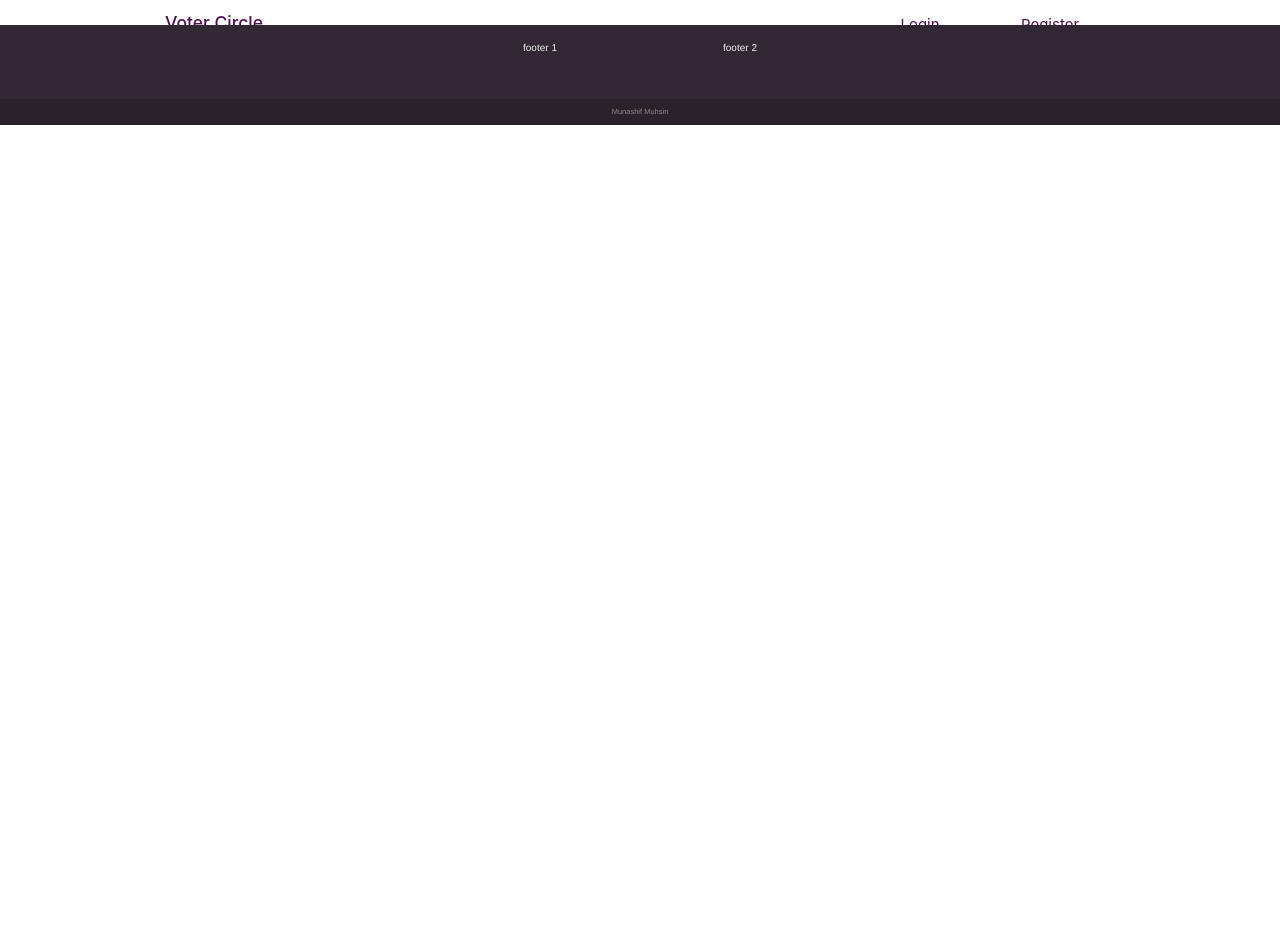
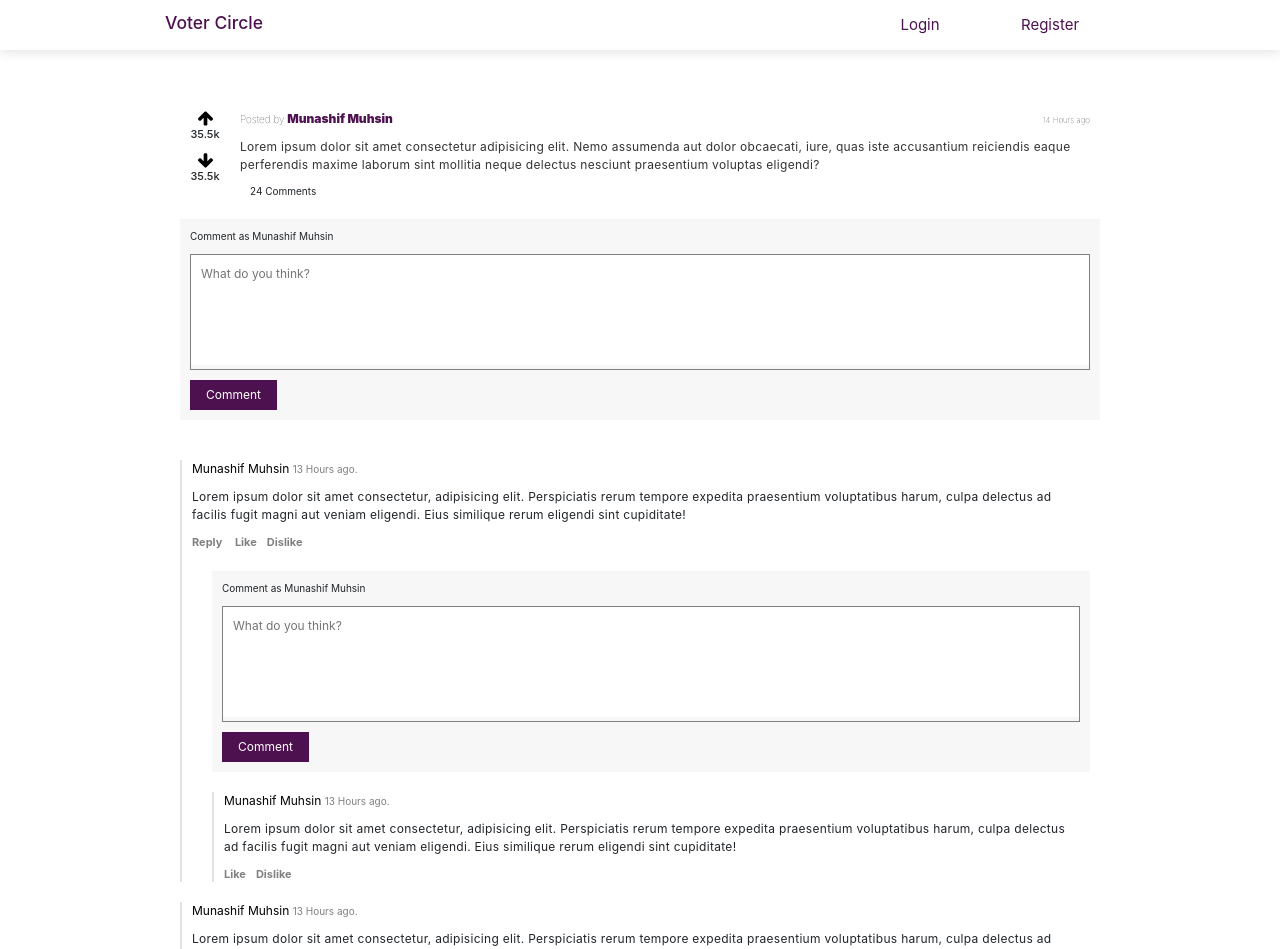
Before and after one commit to munashif-muhsin/disqus-clone, an Angular app: page /post in a window 1280 px wide. Shown: the top 949 px of the page. Before the commit the page ends 800 px from the top, so only its background shows below. Built offline with nearby package versions, Linux system fonts and the light colour scheme.

Commit message:
added post page ui

```diff
--- a/src/app/pages/post/post.component.css
+++ b/src/app/pages/post/post.component.css
@@ -0,0 +1,148 @@
+.post-page{
+    min-height: 90vh;
+    padding-top: 100px;
+}
+
+.post-page .container{
+    max-width: 950px;
+}
+
+
+div.post-page div.posts .post-item {
+    display: flex;
+    margin-bottom: 10px;
+}
+
+div.post-page div.posts .post-item .buttons{
+    width: 50px;
+    overflow: hidden;
+    text-align: center;
+    padding: 5px;
+}
+
+div.post-page div.posts .post-item .buttons .button-item {
+    display: block;
+    width: 100%;
+    padding: 5px;
+}
+
+div.post-page div.posts .post-item .buttons .button-item:hover {
+    background: #ececec;
+}
+
+div.post-page div.posts .post-item .buttons .button-item  a img{
+    width: 15px;
+}
+
+div.post-page div.posts .post-item .buttons .button-item p{
+    font-size: 11px;
+    font-weight: 500;
+    margin-bottom: 0px;
+}
+
+div.post-page div.posts .post-item .content {
+    width: 100%;
+    flex: 1;
+    padding: 10px;
+}
+
+.content-header p{
+    font-weight: 100;
+}
+
+.content-header p span.post-author{
+    font-weight: 900;
+    font-size: 12px;
+    color: #4d114f;
+}
+
+.content-header p span.posted-time {
+    float: right;
+    font-size: 8px;
+    line-height: 20px;
+}
+
+.content-body p{
+    font-size: 12px;
+    letter-spacing: 0.3px;
+    color: #333333;
+}
+
+.content-footer a{
+    background: none;
+    border: none;
+    padding: 5px 10px;
+    cursor: pointer;
+    color: inherit;
+    text-decoration: none;
+}
+
+.content-footer a:hover {
+    background: #ececec;
+    color: #4d114f;
+}
+
+.comment-block {
+    background: #f7f7f7;
+    padding: 10px;
+}
+
+.comment-block .comment-box{
+    border: 1px solid grey;
+}
+
+.comment-block .comment-box textarea {
+    width: 100%;
+    border: none;
+    resize: none;
+    outline: none;
+    padding: 10px;
+    font-size: 12px;
+}
+
+.comment-block button.submit {
+    margin-top: 10px;
+    border: 1px solid #4d114f;
+    padding: 5px 15px;
+    font-size: 12px;
+    color: white;
+    background: #4d114f;
+}
+
+.comments {
+    margin: 10px 0px;
+    padding: 10px 0px;
+}
+
+ .comment {
+    padding: 0px 10px;
+    border-left: 2px solid #e2e2e2;
+    margin: 20px 0px;
+}
+
+.comment .comment-header p{
+    font-size: 12px;
+    color: black;
+}
+
+.comment .comment-header p span{
+    font-size: 10px;
+    color: grey;
+}
+
+.comment .comment-body{
+    font-size: 12px;
+    letter-spacing: 0.3px;
+}
+
+.comment .comment-footer a{
+    margin-right: 10px;
+    color: grey;
+    font-size: 11px;
+    font-weight: bold;
+}
+
+.reply-comments{
+    margin-left: 20px;
+    margin-top: 20px;
+}
--- a/src/app/pages/post/post.component.html
+++ b/src/app/pages/post/post.component.html
@@ -1,3 +1,125 @@
-<p>
-  post works!
-</p>
+<div class="post-page">
+    <div class="container">
+        <div class="posts">
+          <div class="post-item">
+            <div class="buttons">
+              <div class="button-item">
+                <a href="">
+                  <img src="assets/icons/arrow-up.svg" alt="" srcset="">
+                </a>
+                <p>35.5k</p>
+              </div>
+              <div class="button-item">
+                <a href="">
+                  <img src="assets/icons/arrow-down.svg" alt="" srcset="">
+                </a>
+                <p>35.5k</p>
+              </div>
+            </div>
+            <div class="content">
+              <div class="content-header">
+                <p>Posted by <span class="post-author">Munashif Muhsin</span> <span class="posted-time">14 Hours ago</span></p>
+              </div>
+              <div class="content-body">
+                <p>Lorem ipsum dolor sit amet consectetur adipisicing elit. Nemo assumenda aut dolor obcaecati, iure, quas iste accusantium reiciendis eaque perferendis maxime laborum sint mollitia neque delectus nesciunt praesentium voluptas eligendi?
+                </p>
+              </div>
+              <div class="content-footer">
+                <a class="comments" [routerLink]="['/post']">
+                  24 Comments
+                </a>
+              </div>
+            </div>
+          </div>
+
+          <div class="comment-block">
+            <p>Comment as Munashif Muhsin</p>
+            <div class="comment-box">
+              <textarea name="" id="" rows="5" placeholder="What do you think?"></textarea>
+            </div>
+            <button class="submit">
+              Comment
+            </button>
+          </div>
+
+
+          <div class="comments">
+            <div class="comment">
+              <div class="comment-header">
+                <p>Munashif Muhsin <span>13 Hours ago.</span> </p>
+              </div>
+              <div class="comment-body">
+                <p>Lorem ipsum dolor sit amet consectetur, adipisicing elit. Perspiciatis rerum tempore expedita praesentium voluptatibus harum, culpa delectus ad facilis fugit magni aut veniam eligendi. Eius similique rerum eligendi sint cupiditate!</p>
+              </div>
+              <div class="comment-footer">
+                  <a href=""> Reply</a> <a href=""> Like</a> <a href="">Dislike</a>
+              </div>
+
+
+              <div class="reply-comments">
+                  <div class="comment-block">
+                      <p>Comment as Munashif Muhsin</p>
+                      <div class="comment-box">
+                        <textarea name="" id="" rows="5" placeholder="What do you think?"></textarea>
+                      </div>
+                      <button class="submit">
+                        Comment
+                      </button>
+                    </div>
+                    <div class="comment">
+                        <div class="comment-header">
+                          <p>Munashif Muhsin <span>13 Hours ago.</span> </p>
+                        </div>
+                        <div class="comment-body">
+                          <p>Lorem ipsum dolor sit amet consectetur, adipisicing elit. Perspiciatis rerum tempore expedita praesentium voluptatibus harum, culpa delectus ad facilis fugit magni aut veniam eligendi. Eius similique rerum eligendi sint cupiditate!</p>
+                        </div>
+                        <div class="comment-footer">
+                          <a href=""> Like</a> <a href="">Dislike</a>
+                        </div>
+
+              </div>
+            </div>
+          </div>
+
+          <div class="comment">
+              <div class="comment-header">
+                <p>Munashif Muhsin <span>13 Hours ago.</span> </p>
+              </div>
+              <div class="comment-body">
+                <p>Lorem ipsum dolor sit amet consectetur, adipisicing elit. Perspiciatis rerum tempore expedita praesentium voluptatibus harum, culpa delectus ad facilis fugit magni aut veniam eligendi. Eius similique rerum eligendi sint cupiditate!</p>
+              </div>
+              <div class="comment-footer">
+                  <a href=""> Reply</a> <a href=""> Like</a> <a href="">Dislike</a>
+              </div>
+
+
+              <div class="reply-comments">
+                  <div class="comment-block">
+                      <p>Comment as Munashif Muhsin</p>
+                      <div class="comment-box">
+                        <textarea name="" id="" rows="5" placeholder="What do you think?"></textarea>
+                      </div>
+                      <button class="submit">
+                        Comment
+                      </button>
+                    </div>
+                    <div class="comment">
+                        <div class="comment-header">
+                          <p>Munashif Muhsin <span>13 Hours ago.</span> </p>
+                        </div>
+                        <div class="comment-body">
+                          <p>Lorem ipsum dolor sit amet consectetur, adipisicing elit. Perspiciatis rerum tempore expedita praesentium voluptatibus harum, culpa delectus ad facilis fugit magni aut veniam eligendi. Eius similique rerum eligendi sint cupiditate!</p>
+                        </div>
+                        <div class="comment-footer">
+                          <a href=""> Like</a> <a href="">Dislike</a>
+                        </div>
+
+              </div>
+            </div>
+          </div>
+
+        </div>
+      </div>
+
+
+</div>
```
